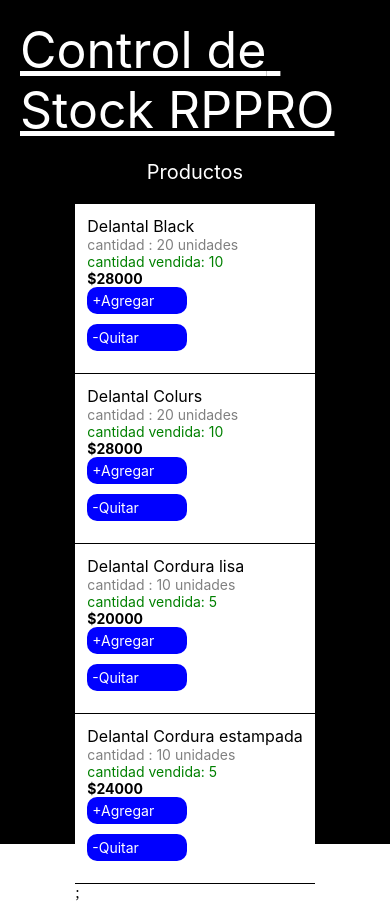
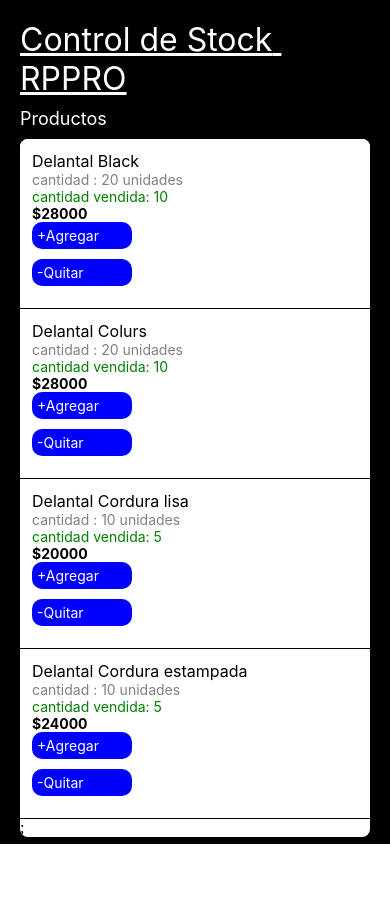
Before and after one commit to NICOGATT/controlDeStockRppro, a React Native app: screen / in a window 390 px wide. After the commit the page ends 844 px from the top, so only its background shows below. Built offline with nearby package versions, Linux system fonts and the light colour scheme.

Commit message:
feat(movimientos) : Implemente los movimientos en la UI

```diff
--- a/src/App.tsx
+++ b/src/App.tsx
@@ -1,5 +1,5 @@
 import { StatusBar } from 'expo-status-bar';
-import { StyleSheet, Text, View } from 'react-native';
+import { StyleSheet, Text, View, ScrollView } from 'react-native';
 import {ProductItem} from "./components/ProductItem";
 import { useState } from 'react';
 import {Product} from "./types/Product";
@@ -40,22 +40,6 @@ export default function App() {
     saveMovements(movements)
   },[movements]);
 
-  function agregarStock(id : number) {
-    setProducts(products =>
-      products.map(product =>
-        product.id === id ? {...product, cantidadInicial : product.cantidadInicial + 1} : product
-      )
-    );
-  }
-
-  function quitarStock(id : number) {
-    setProducts(products =>
-      products.map(product =>
-        product.id === id && product.cantidadInicial > 0 ? {...product, cantidadInicial : product.cantidadInicial - 1} : product
-      )
-    )
-  }
-
   function createMovement (params: {
     productId: number;
     productName: string;
@@ -72,7 +56,45 @@ export default function App() {
     };
     setMovements((prev) => [movement, ...prev]); // Lo mas nuevo arriba
   }
+  function agregarStock(id : number) {
+    {/*1) Encontramos el producto actual (para saber el nombre)*/}
+    const prod = products.find(p => p.id === id);
+    if (!prod) return;
+
+    {/*2) Actualizamos el stock (OJO: MISMA PROPIEDAD que se usa en la UI)*/}
+    setProducts((prev) =>
+      prev.map((p) =>
+        p.id === id ? {...p, cantidadInicial : p.cantidadInicial + 1} : p
+      )
+    );
+    {/*3) Registramos el movimiento */}
+    createMovement({
+      productId : prod.id,
+      productName : prod.nombre,
+      type : "ENTRADA",
+      cantidad : 1
+    })
+  }
+
+  function quitarStock(id : number) {
+    setProducts((products) =>
+      products.map((product) => {
+        if (product.id !== id) return product;
+        if(product.cantidadInicial <= 0) return product;
+        const updated = {...product, cantidadInicial : product.cantidadInicial - 1};
+        createMovement({
+          productId : product.id,
+          productName : product.nombre,
+          type : "SALIDA",
+          cantidad : 1
+        });
+        return updated;
+      })
+    )
+  }
+
   return (
+    <ScrollView style = {styles.container} contentContainerStyle = {styles.content}>
       <View style = {styles.container}>
         <Text style = {styles.title}>Control de Stock RPPRO</Text>
         <Text style = {styles.subtitle}>Productos</Text>
@@ -90,29 +112,78 @@ export default function App() {
           )
           )};
         </View>
+        <Text style = {styles.movimientos}>Movimientos</Text>
+        <View style = {styles.movimientos}>
+          {movements.length === 0 ? (
+          <Text style={styles.movimientoEmpty}>No hay movimientos todavía</Text>
+        ) : (
+          movements.slice(0, 20).map((m) => (
+            <View key={m.id} style={styles.movimientoItem}>
+              <Text style={[styles.movimientoType, { color: m.type === "ENTRADA" ? "green" : "red" }]}>
+                {m.type}
+              </Text>
+              <Text>{m.productName} (x{m.cantidad})</Text>
+              <Text style={styles.movimientoDate}>{new Date(m.createAt).toLocaleString()}</Text>
             </View>
+          ))
+        )}
+        </View>
+      </View>
+    </ScrollView>
   );
 }
 
 const styles = StyleSheet.create({
   container: {
-    flex : 1,
-    padding : 20,
-    backgroundColor : "black",
-    alignItems : "center",
+    flex: 1,
+    backgroundColor: "black",
+  },
+  content: {
+    padding: 20,
   },
   title: {
-    fontSize : 50,
-    color : "white",
-     textDecorationLine : "underline"
+    fontSize: 32,
+    color: "white",
+    textDecorationLine: "underline",
   },
   subtitle: {
-    fontSize : 20,
+    fontSize: 18,
     color: "white",
-    padding : 20
+    marginTop: 10,
+    marginBottom: 10,
   },
   productos: {
-    backgroundColor : "white"
+    backgroundColor: "white",
+    borderRadius: 8,
+    overflow: "hidden",
+    width: "100%", // CLAVE
   },
-
+  movimientosTitle: {
+    color: "white",
+    marginTop: 20,
+    fontSize: 18,
+  },
+  movimientos: {
+    backgroundColor: "white",
+    borderRadius: 8,
+    overflow: "hidden",
+    width: "100%", // CLAVE
+    marginTop: 10,
+  },
+  movimientoItem: {
+    padding: 10,
+    borderBottomWidth: 1,
+    borderColor: "#ddd",
+  },
+  movimientoType: {
+    fontWeight: "bold",
+  },
+  movimientoDate: {
+    color: "gray",
+    fontSize: 12,
+  },
+  movimientoEmpty: {
+    padding: 10,
+    color: "gray",
+  },
 });
```
Lines whose indentation alone changed are shown as unchanged.
